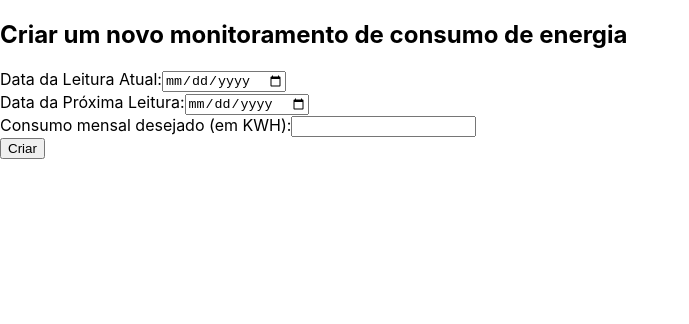
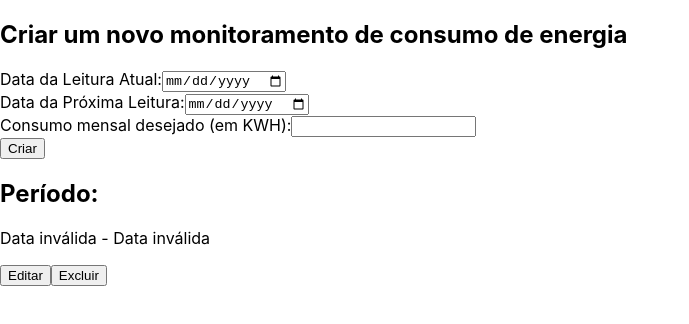
Before and after one commit to dev-brunno/app_consumo_energia, a React (Create React App) app: page / in a window 1280 px wide. Shown: the top 324 px of the page, without its empty margins (0-689 px from the left). Built offline with nearby package versions, Linux system fonts and the light colour scheme.

Commit message:
implementando o salvamento de períodos

```diff
--- a/src/MonitoramentoConsumoEnergia.js
+++ b/src/MonitoramentoConsumoEnergia.js
@@ -1,18 +1,25 @@
 import React, { useState } from "react";
 import moment from "moment";
-import RegistroConsumoEnergia from "./RegistroConsumoEnergia"; // Importe o componente
+import RegistroConsumoEnergia from "./RegistroConsumoEnergia";
 
 function MonitoramentoConsumoEnergia() {
-  const [periodos, setPeriodos] = useState([]);
+  const [periodos, setPeriodos] = useState([
+    {
+      dataLeituraAtual: "",
+      dataProximaLeitura: "",
+      consumoMensalDesejado: "",
+      historicoLeituras: [],
+      resumo: {},
+    },
+  ]);
   const [editingPeriodoIndex, setEditingPeriodoIndex] = useState(null);
-  const [showRegistroConsumo, setShowRegistroConsumo] = useState(false); // Estado para controlar a visibilidade do RegistroConsumoEnergia
+  const [showRegistroConsumo, setShowRegistroConsumo] = useState(false);
   const [dataLeituraAtual, setDataLeituraAtual] = useState("");
   const [dataProximaLeitura, setDataProximaLeitura] = useState("");
   const [consumoMensalDesejado, setConsumoMensalDesejado] = useState("");
-  const [periodoEditado, setPeriodoEditado] = useState(null); // Estado para armazenar o período sendo editado
+  const [periodoEditado, setPeriodoEditado] = useState(null);
 
   const handleAddPeriodo = () => {
-    // Verifica se todos os campos foram preenchidos
     if (!dataLeituraAtual || !dataProximaLeitura || !consumoMensalDesejado) {
       alert("Por favor, preencha todos os campos.");
       return;
@@ -22,11 +29,19 @@ function MonitoramentoConsumoEnergia() {
       dataLeituraAtual,
       dataProximaLeitura,
       consumoMensalDesejado,
+      historicoLeituras: [],
+      resumo: {
+        periodo: "",
+        diasEntreLeituras: "",
+        consumoMensal: 0,
+        consumoMensalDesejado: 0,
+        valorKwhDiarioDesejado: 0,
+        valorKwhDiarioProximo: 0,
+      },
     };
 
     setPeriodos([...periodos, novoPeriodo]);
 
-    // Limpa os campos após adicionar o período
     setDataLeituraAtual("");
     setDataProximaLeitura("");
     setConsumoMensalDesejado("");
@@ -34,12 +49,11 @@ function MonitoramentoConsumoEnergia() {
 
   const handleEditPeriodo = (index) => {
     setEditingPeriodoIndex(index);
-    const periodoSelecionado = periodos[index];
-    setDataLeituraAtual(periodoSelecionado.dataLeituraAtual);
-    setDataProximaLeitura(periodoSelecionado.dataProximaLeitura);
-    setConsumoMensalDesejado(periodoSelecionado.consumoMensalDesejado);
-    setPeriodoEditado(periodoSelecionado); // Armazena as informações do período sendo editado
-    setShowRegistroConsumo(true); // Defina showRegistroConsumo como true ao editar um período
+    setPeriodoEditado({
+      ...periodos[index], // Armazena os dados do período editado
+      index: index, // Armazena o índice do período editado
+    });
+    setShowRegistroConsumo(true); // Mostra o componente de edição
   };
 
   const handleDeletePeriodo = (index) => {
@@ -50,7 +64,14 @@ function MonitoramentoConsumoEnergia() {
 
   const handleBackToList = () => {
     setShowRegistroConsumo(false);
-    setEditingPeriodoIndex(null); // Limpar o índice de edição ao voltar para a lista
+    setEditingPeriodoIndex(null);
+  };
+
+  const handleUpdatePeriodoEditado = (periodoEditado) => {
+    const novosPeriodos = [...periodos];
+    novosPeriodos[editingPeriodoIndex] = periodoEditado;
+    setPeriodos(novosPeriodos);
+    setEditingPeriodoIndex(null);
   };
 
   return (
@@ -87,7 +108,7 @@ function MonitoramentoConsumoEnergia() {
       )}
       {periodos.map((periodo, index) => (
         <div key={index}>
-          {editingPeriodoIndex !== index && !showRegistroConsumo && (
+          {!showRegistroConsumo && (
             <>
               <h2>Período:</h2>
               <p>
@@ -100,26 +121,24 @@ function MonitoramentoConsumoEnergia() {
               </button>
             </>
           )}
-          {editingPeriodoIndex === index && !showRegistroConsumo && (
-            <RegistroConsumoEnergia
-              dataInicial={dataLeituraAtual}
-              dataFinal={dataProximaLeitura}
-              consumoMensalDesejado={consumoMensalDesejado}
-            />
-          )}
+          {showRegistroConsumo &&
+            editingPeriodoIndex === index && ( // Renderiza o componente apenas para o período editado
+              <>
+                <button onClick={handleBackToList}>Voltar</button>
+                <RegistroConsumoEnergia
+                  dataInicial={periodos[periodoEditado.index].dataLeituraAtual}
+                  dataFinal={periodos[periodoEditado.index].dataProximaLeitura}
+                  consumoMensalDesejado={
+                    periodos[periodoEditado.index].consumoMensalDesejado
+                  }
+                  periodoEditado={periodoEditado}
+                  updatePeriodoEditado={handleUpdatePeriodoEditado}
+                  setShowRegistroConsumo={setShowRegistroConsumo} // Passando a função setShowRegistroConsumo como propriedade
+                />
+              </>
+            )}
         </div>
       ))}
-      {showRegistroConsumo && (
-        <>
-          <button onClick={handleBackToList}>Voltar</button>
-          <RegistroConsumoEnergia
-            dataInicial={dataLeituraAtual}
-            dataFinal={dataProximaLeitura}
-            consumoMensalDesejado={consumoMensalDesejado}
-            periodoEditado={periodoEditado} // Passe as informações do período sendo editado
-          />
-        </>
-      )}
     </div>
   );
 }
--- a/src/RegistroConsumoEnergia.js
+++ b/src/RegistroConsumoEnergia.js
@@ -1,8 +1,6 @@
 import React, { useState, useEffect } from "react";
 import moment from "moment";
 import "moment/locale/pt-br"; // Defina o idioma para português do Brasil
-
-// Função utilitária para manipulação de data e hora
 const formatDate = (date) => moment(date).format("YYYY-MM-DD");
 
 function RegistroConsumoEnergia({
@@ -10,15 +8,17 @@ function RegistroConsumoEnergia({
   dataFinal,
   consumoMensalDesejado,
   periodoEditado,
+  updatePeriodoEditado,
+  setShowRegistroConsumo,
 }) {
-  const [valorAtualLeitura, setValorAtualLeitura] = useState("12807");
-  const [valorKWHDia, setValorKWHDia] = useState("12954");
+  const [valorAtualLeitura, setValorAtualLeitura] = useState("");
+  const [valorKWHDia, setValorKWHDia] = useState("");
   const [historicoLeituras, setHistoricoLeituras] = useState([]);
   const [editarAtualLeitura, setEditarAtualLeitura] = useState(true);
   const [consumoMensal, setConsumoMensal] = useState(0);
   const [diasDisponiveis, setDiasDisponiveis] = useState([]);
   const [selectedDate, setSelectedDate] = useState("");
-  const [selectedDateTime, setSelectedDateTime] = useState("2024-02-06T21:00");
+  const [selectedDateTime, setSelectedDateTime] = useState("");
   const [valorKwhDiarioProximo, setValorKwhDiarioProximo] = useState(0);
   const [valorKwhDiarioDesejado, setValorKwhDiarioDesejado] = useState(0);
   const [periodo, setPeriodo] = useState("");
@@ -41,7 +41,6 @@ function RegistroConsumoEnergia({
   }, [dataInicial, dataFinal]);
 
   useEffect(() => {
-    // Função para calcular o consumo mensal
     const calcularConsumoMensal = () => {
       const consumoMensalTotal = historicoLeituras.reduce(
         (total, leitura) => total + parseFloat(leitura.kwhDiario),
@@ -50,9 +49,7 @@ function RegistroConsumoEnergia({
       setConsumoMensal(consumoMensalTotal);
     };
 
-    // Calcular o valor do KWH diário necessário para os dias restantes
     if (historicoLeituras.length > 0) {
-      // Calcular o valor do KWH diário necessário para os dias restantes
       const calcularMediaDiariaDesejada = () => {
         const diasRestantes = moment(dataFinal).diff(
           historicoLeituras[historicoLeituras.length - 1].data,
@@ -62,7 +59,6 @@ function RegistroConsumoEnergia({
         setValorKwhDiarioProximo(diferencaConsumoDesejado / diasRestantes);
       };
 
-      // Calcular o consumo mensal sempre que o histórico de leituras, consumoMensalDesejado, dataFinal ou dataInicial for alterado
       calcularMediaDiariaDesejada();
     }
 
@@ -81,7 +77,6 @@ function RegistroConsumoEnergia({
       setValorKwhDiarioDesejado(numValorKwhDiarioDesejado);
     };
 
-    // Calcular o consumo mensal sempre que o histórico de leituras, consumoMensalDesejado, dataFinal ou dataInicial for alterado
     calcularConsumoMensal();
     calcularMediaDesejadaMensal();
   }, [
@@ -97,6 +92,8 @@ function RegistroConsumoEnergia({
       setDataInicialEditada(periodoEditado.dataLeituraAtual);
       setDataFinalEditada(periodoEditado.dataProximaLeitura);
       setConsumoMensalDesejadoEditado(periodoEditado.consumoMensalDesejado);
+      setHistoricoLeituras(periodoEditado.historicoLeituras);
+      // Defina outros estados conforme necessário
     }
   }, [periodoEditado]);
 
@@ -253,6 +250,32 @@ function RegistroConsumoEnergia({
     setEditarAtualLeitura(true);
   };
 
+  const handleSalvarLeitura = () => {
+    handleUpdatePeriodoEditado(); // Atualize o período editado no componente pai
+    setShowRegistroConsumo(false); // Oculte o componente de registro de consumo após salvar
+  };
+
+  const handleUpdatePeriodoEditado = () => {
+    // Coletar os dados atualizados
+    const periodoAtualizado = {
+      dataLeituraAtual: dataInicialEditada,
+      dataProximaLeitura: dataFinalEditada,
+      consumoMensalDesejado: consumoMensalDesejadoEditado,
+      historicoLeituras: historicoLeituras,
+      resumo: {
+        periodo: periodo, // Adicione o período calculado
+        diasEntreLeituras: diasEntreLeituras, // Adicione os dias entre leituras
+        consumoMensal: consumoMensal, // Adicione o consumo mensal
+        consumoMensalDesejado: consumoMensalDesejado, // Adicione o consumo mensal desejado
+        valorKwhDiarioDesejado: valorKwhDiarioDesejado, // Adicione o valor do kWh diário desejado
+        valorKwhDiarioProximo: valorKwhDiarioProximo, // Adicione o valor do kWh diário para atingir o consumo mensal desejado
+      },
+    };
+
+    // Chamar a função de callback para atualizar o componente pai
+    updatePeriodoEditado(periodoAtualizado);
+  };
+
   return (
     <div className="RegistroConsumoEnergia">
       <h1>Registro de Consumo de Energia Diário</h1>
@@ -321,6 +344,7 @@ function RegistroConsumoEnergia({
       </div>
 
       <button onClick={registrarLeitura}>Registrar Leitura</button>
+      <button onClick={handleSalvarLeitura}>Salvar</button>
 
       {historicoLeituras.length > 0 && (
         <div>
```
